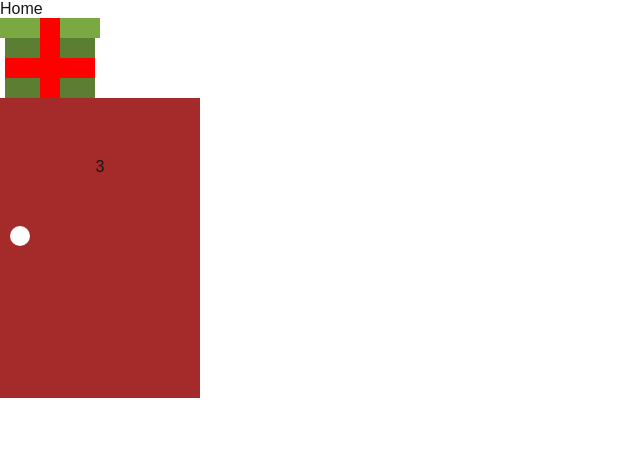
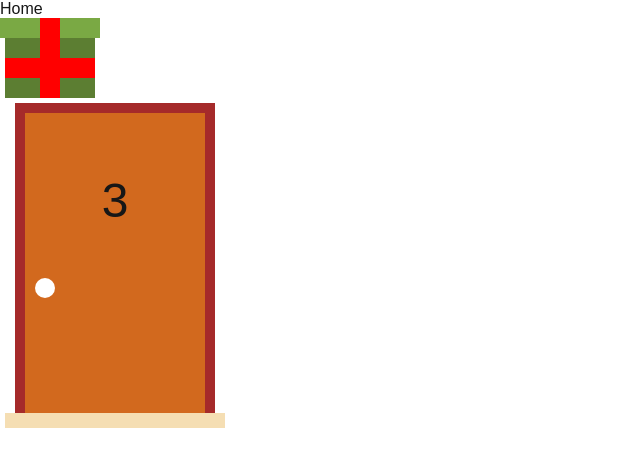
Before and after one commit to douglimaonline/monty-hall, a Next.js app: page / in a window 1280 px wide. Shown: the top 466 px of the page, without its empty margins (0-640 px from the left). Built offline with nearby package versions, Linux system fonts and the light colour scheme.

Commit message:
feature: Improve door css

```diff
--- a/app/components/Door.jsx
+++ b/app/components/Door.jsx
@@ -2,9 +2,12 @@ import styles from '@/app/styles/door.module.css'
 
 export default function Door() {
   return (
-    <div className={styles.door}>
-      <div className={styles.number}>3</div>
-      <div className={styles.knob}></div>
+    <div className={styles.area}>
+      <div className={styles.door}>
+        <div className={styles.number}>3</div>
+        <div className={styles.knob}></div>
+      </div>
+      <div className={styles.floor}></div>
     </div>
   )
 }
--- a/app/styles/door.module.css
+++ b/app/styles/door.module.css
@@ -1,15 +1,27 @@
+.area {
+  display: flex;
+  align-items: center;
+  flex-direction: column;
+  margin: 5px;
+  width: 220px;
+}
+
 .door {
   display: flex;
   flex-direction: column;
-  background-color: brown;
+  background-color: chocolate;
   padding-top: 60px;
   width: 200px;
-  height: 300px;
+  height: 310px;
   cursor: pointer;
+  border-top: 10px solid brown;
+  border-left: 10px solid brown;
+  border-right: 10px solid brown;
 }
 
 .number {
   align-self: center;
+  font-size: 3em;
 }
 
 .knob {
@@ -20,3 +32,9 @@
   background-color: white;
   border-radius: 50%;
 }
+
+.floor {
+  width: 100%;
+  height: 15px;
+  background-color: wheat;
+}
```
